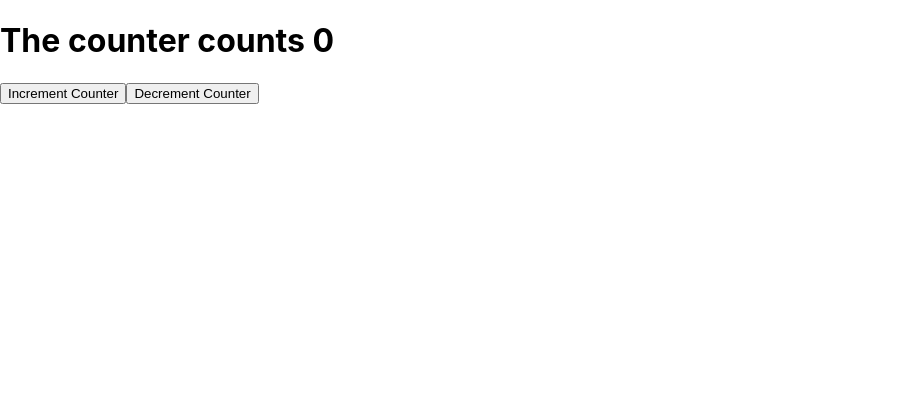
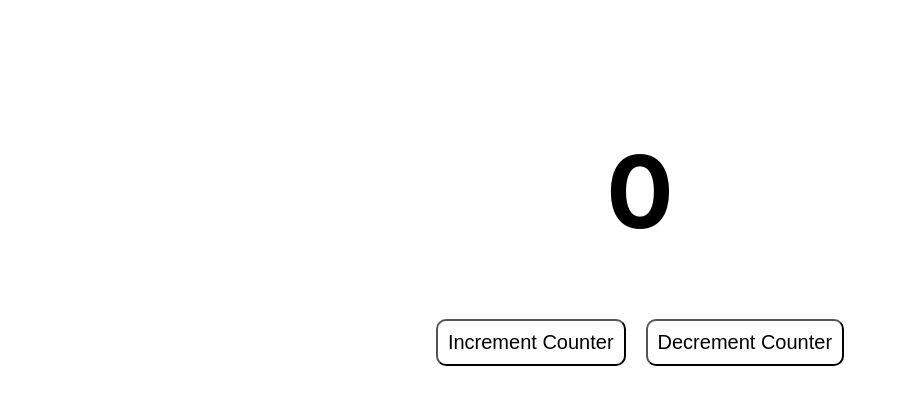
Before and after one commit to Munnotubbel/reactTesting1, a React app: page / in a window 1280 px wide. Shown: the top 404 px of the page, without its empty margins (0-907 px from the left). Built offline with nearby package versions, Linux system fonts and the light colour scheme.

Commit message:
quick style & end of test project

```diff
--- a/src/App.js
+++ b/src/App.js
@@ -1,38 +1,55 @@
-import React,{Component} from 'react';
-import logo from './logo.svg';
-import './App.css';
+import React, { Component } from "react";
+import logo from "./logo.svg";
+import "./App.css";
+
+const buttonStyle={backgroundColor:"white", fontSize:"20px",padding:"10px", marginLeft:"10px", marginRight:"10px", borderRadius: "10px"}
 
 class App extends Component {
-  constructor(props){
+  constructor(props) {
     super(props);
 
-    this.state={
+    this.state = {
       counter: 0,
-      error: ""
+      error: "",
+    };
   }
-  }
-  render(){
+  render() {
     return (
       <div data-test="component-app">
-    <h1 data-test="counter-display">The counter counts {this.state.counter}</h1>
+
+        <div style={{ display: "flex", flexDirection: "column", alignItems:"center", marginTop:"5%" }}>
+          <div>
+            <h1 data-test="counter-display" style={{fontSize:"100px"}}>{this.state.counter}</h1>
+          </div>
+          <div>
           <button
+          style={buttonStyle}
             data-test="increment-button"
-    onClick={()=>this.setState({counter: this.state.counter +1, error: ""})}
+            onClick={() =>
+              this.setState({ counter: this.state.counter + 1, error: "" })
+            }
           >
             Increment Counter
           </button>
 
-      <button
+          <button style={buttonStyle}
             data-test="decrement-button"
-      onClick={()=>this.state.counter >0 ?
-       this.setState({counter: this.state.counter -1}):
-       this.setState({error:"you can't count below 0"})}>
+            onClick={() =>
+              this.state.counter > 0
+                ? this.setState({ counter: this.state.counter - 1 })
+                : this.setState({ error: "you can't count below 0" })
+            }
+          >
             Decrement Counter
           </button>
+          </div>
+          <div>
           <h2 data-test="error-display">{this.state.error}</h2>
-
+          </div>
+        </div>
       </div>
     );
-}}
+  }
+}
 
 export default App;
```
Also changed, not shown: 1 other file (tests, documents, lock files or other folders). Lines whose indentation alone changed are shown as unchanged.
